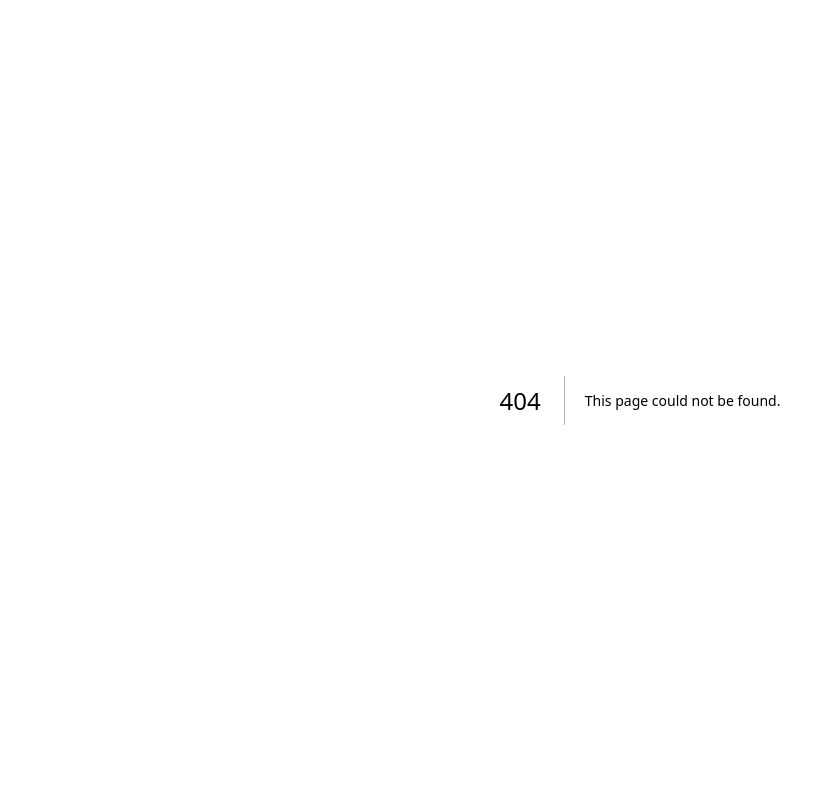
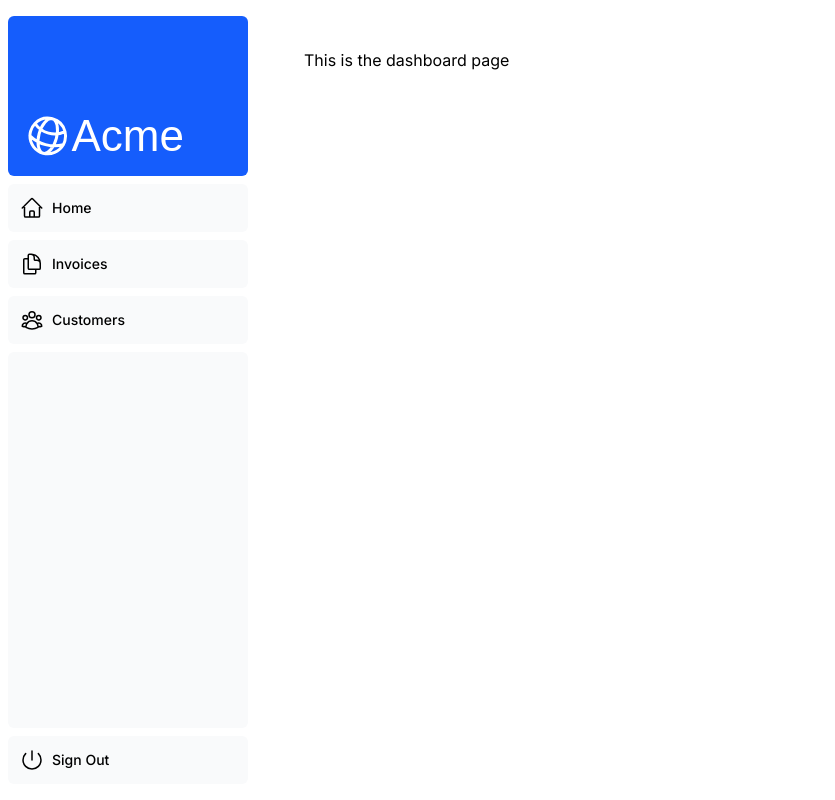
Before and after one commit to AliMahmoud26/Next.js-Dashboard-Project-from-The-Documentation-Course, a Next.js app: page /dashboard in a window 1280 px wide. Before the commit this address had no page. Shown: the whole page, without its empty margins (0-835 px from the left). Built offline with nearby package versions, Linux system fonts and the light colour scheme; a web font is replaced by a local one.

Commit message:
Creating the initial dashbaord page of the app, as well as, creating the customers and invoices pages of the dashboard

```diff
--- /dev/null
+++ b/app/dashboard/customers/page.tsx
@@ -0,0 +1,9 @@
+import React from 'react'
+
+const page = () => {
+  return (
+    <div>This is the customers page</div>
+  )
+}
+
+export default page
--- /dev/null
+++ b/app/dashboard/invoices/page.tsx
@@ -0,0 +1,9 @@
+import React from 'react'
+
+const page = () => {
+  return (
+    <div>This is the invoices page</div>
+  )
+}
+
+export default page
--- /dev/null
+++ b/app/dashboard/layout.tsx
@@ -0,0 +1,12 @@
+import SideNav from '@/app/ui/dashboard/sidenav';
+
+export default function Layout({children} : {children: React.ReactNode}) {
+    return (
+        <div className="flex h-screen flex-col md:flex-row md:overflow-hidden">
+            <div className="w-full flex-none md:w-64">
+                <SideNav />
+            </div>
+            <div className="grow p-6 md:overflow-y-auto md:p-12">{children}</div>
+        </div>
+    )
+}
--- /dev/null
+++ b/app/dashboard/page.tsx
@@ -0,0 +1,9 @@
+import React from 'react'
+
+const page = () => {
+  return (
+    <div>This is the dashboard page</div>
+  )
+}
+
+export default page
```
Also changed, not shown: public/initial-dashboard-page.png (added), 1 other file (tests, documents, lock files or other folders).
